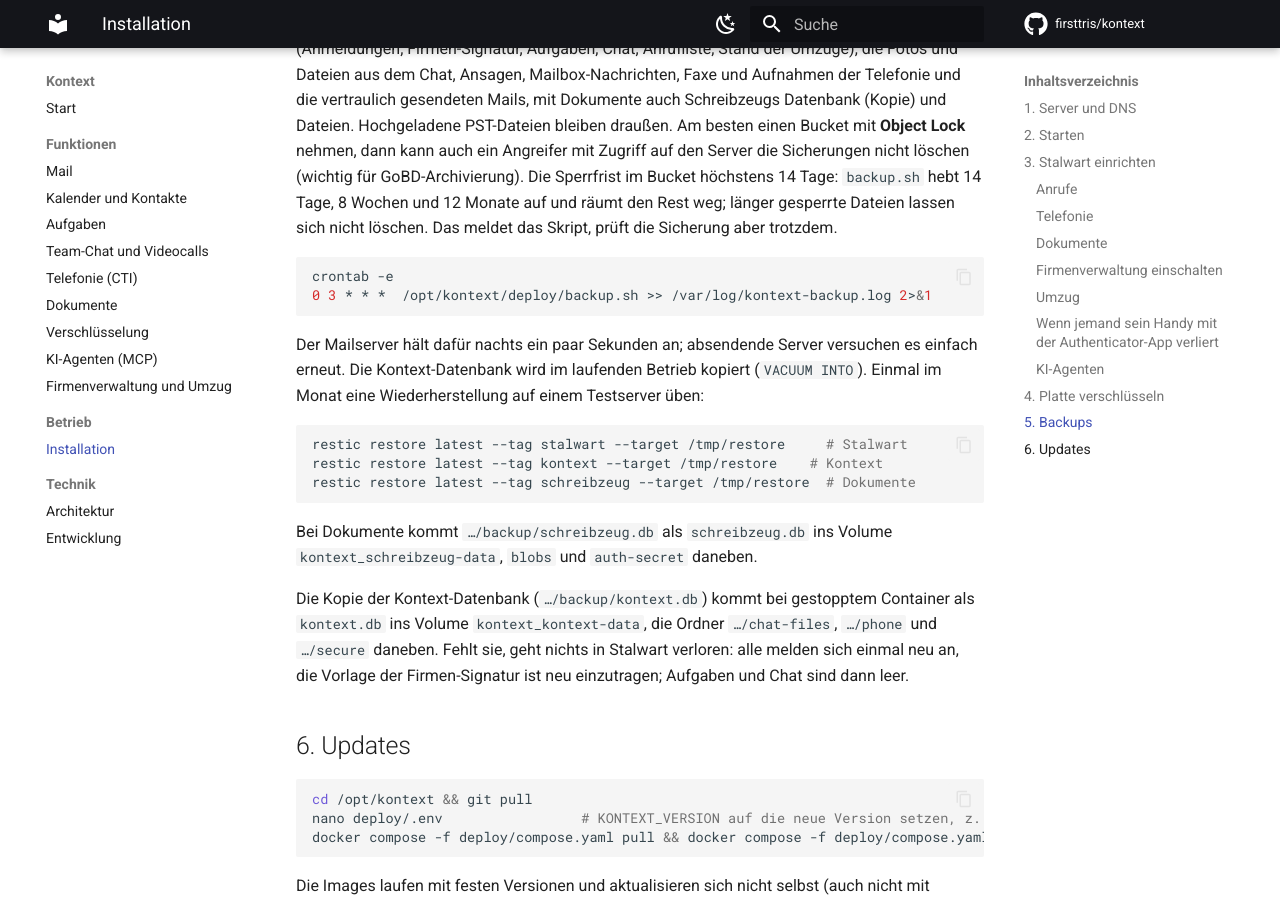
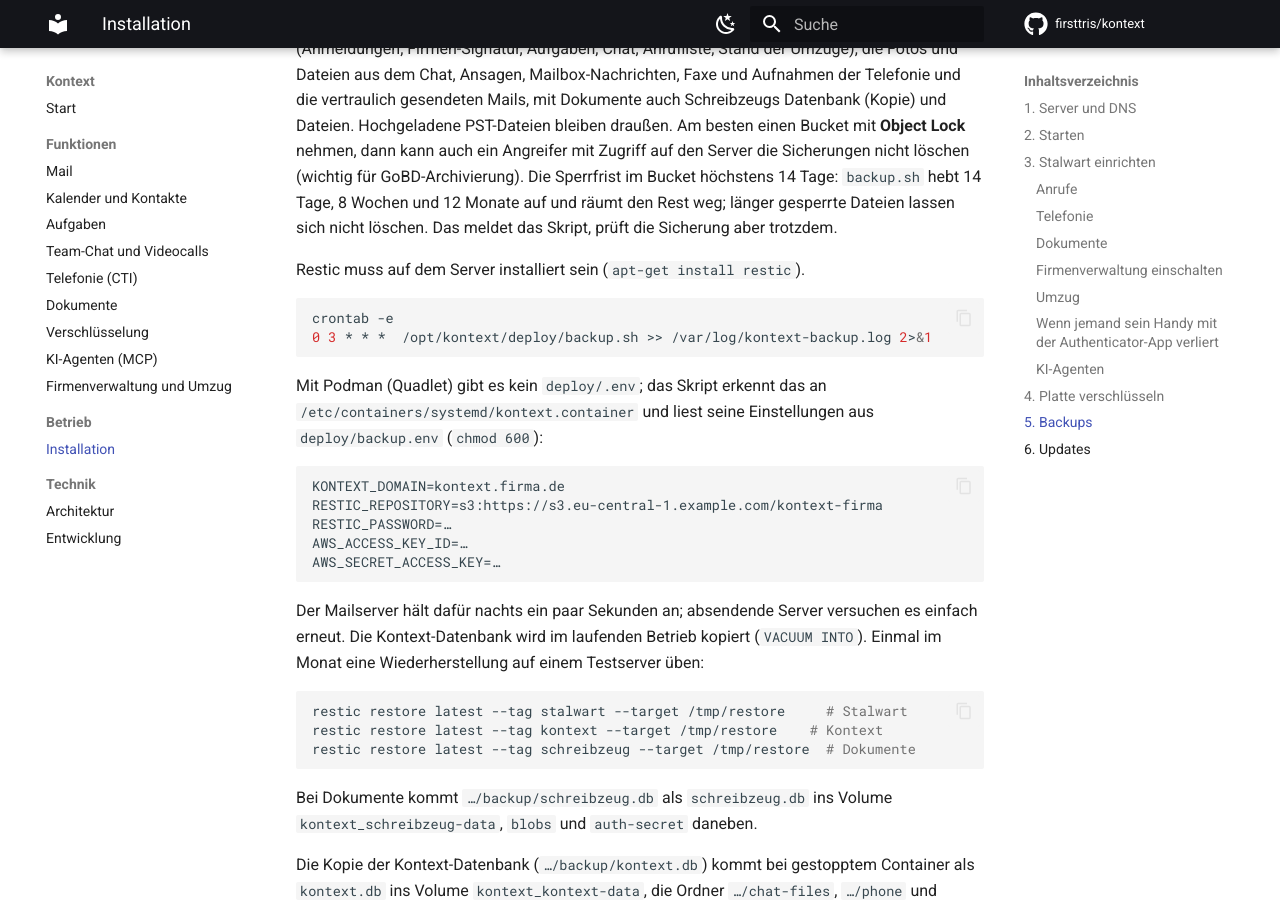
Before and after one commit to firsttris/kontext, an MkDocs documentation site: the page built from docs/installation.md, in a window 1280 px wide and 900 px high, scrolled down 7103 px. Built offline with MkDocs 1.6.1 and Material for MkDocs 9.7.7, drawn with Linux system fonts in a browser that asks for light colours; comment, search, counter and statistics services are not loaded.

Commit message:
fix(backup): back up a Podman Quadlet server too
backup.sh only knew Docker Compose: `docker compose exec`, `docker
volume inspect` and the volume names with the project prefix
(kontext_stalwart-data). With Quadlet there is no docker, the volumes
have no prefix (stalwart-data) and there is no deploy/.env, so no
backup ran at all.

The script now takes the Quadlet path when
/etc/containers/systemd/kontext.container exists: podman exec,
systemctl stop/start, podman volume inspect, settings from
deploy/backup.env. The Compose path is unchanged.

Tested on the first server (Podman 5.4, Quadlet) against a local
Restic repository: all three snapshots, restic check clean, Stalwart
back up afterwards.

Co-Authored-By: Claude Opus 5.5 <noreply@anthropic.com>
Claude-Session: https://claude.ai/code/session_01Y3rdfYMk88Rmc3smDesxb7

````diff
--- a/docs/installation.md
+++ b/docs/installation.md
@@ -267,9 +267,23 @@ im Bucket höchstens 14 Tage: `backup.sh` hebt 14 Tage, 8 Wochen und 12 Monate a
 Rest weg; länger gesperrte Dateien lassen sich nicht löschen. Das meldet das Skript, prüft die
 Sicherung aber trotzdem.
 
+Restic muss auf dem Server installiert sein (`apt-get install restic`).
+
 ```bash
 crontab -e
 0 3 * * *  /opt/kontext/deploy/backup.sh >> /var/log/kontext-backup.log 2>&1
+```
+
+Mit Podman (Quadlet) gibt es kein `deploy/.env`; das Skript erkennt das an
+`/etc/containers/systemd/kontext.container` und liest seine Einstellungen aus
+`deploy/backup.env` (`chmod 600`):
+
+```
+KONTEXT_DOMAIN=kontext.firma.de
+RESTIC_REPOSITORY=s3:https://s3.eu-central-1.example.com/kontext-firma
+RESTIC_PASSWORD=…
+AWS_ACCESS_KEY_ID=…
+AWS_SECRET_ACCESS_KEY=…
 ```
 
 Der Mailserver hält dafür nachts ein paar Sekunden an; absendende Server versuchen es einfach
````
Also changed, not shown: 1 other file.
